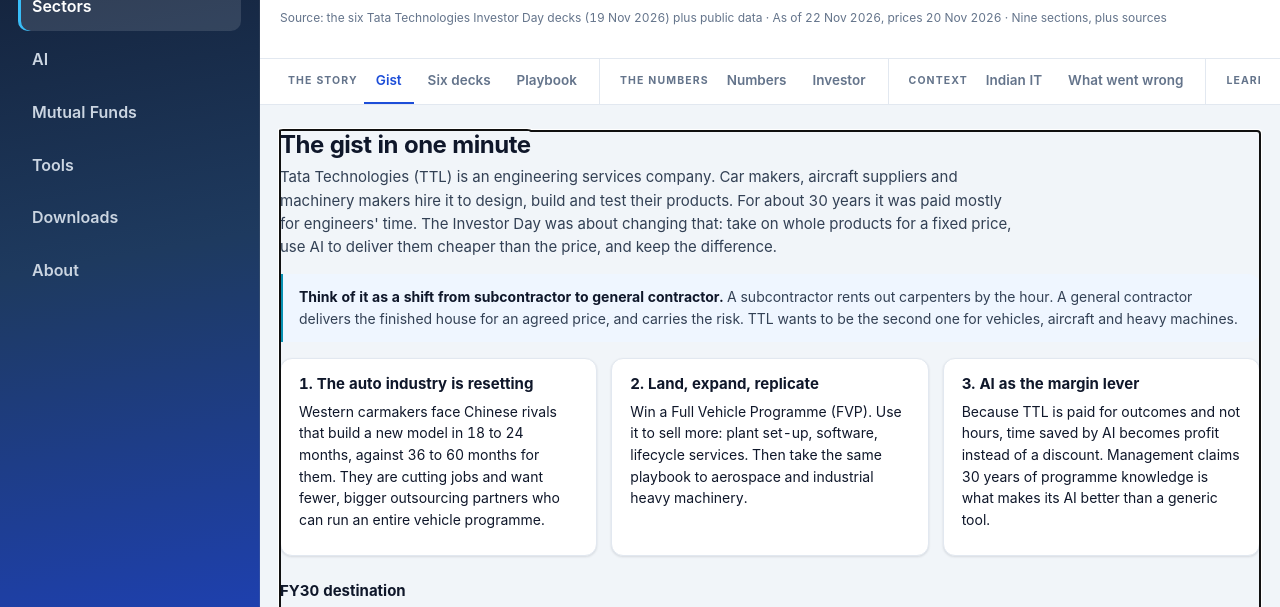
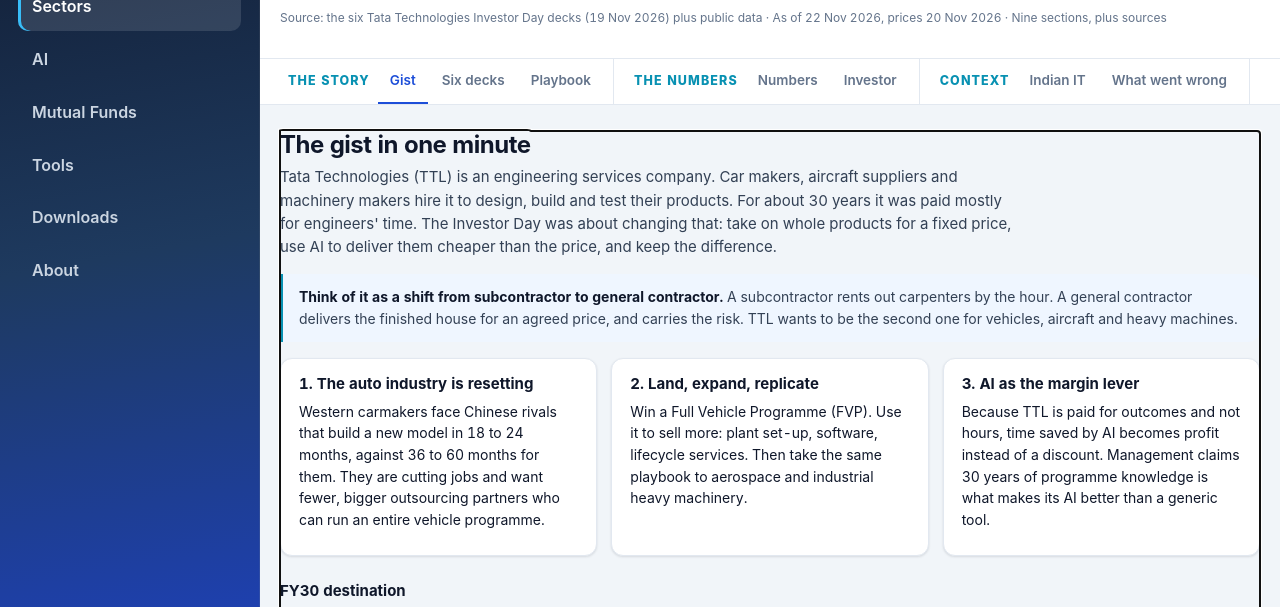
Before and after one commit to manujha665/vatayanlabs-website, a plain HTML site: page sectors/it/tata-technologies-decoded/index.html in a window 1280 px wide. Shown: the part 188-795 px from the top of the page. Drawn offline with Linux system fonts and the light colour scheme.

Commit message:
Make the tab group labels distinct
The group headings in the tab rail (The story, The numbers, Context,
Learn, Notes) sat at 10.5px in --muted, the same colour as the
unselected tabs beside them, so they read as more tabs rather than as
headings. Teal at 12.5px/800 separates them from both the grey tabs and
the blue selected one, and matches the .eyebrow idiom used elsewhere on
the site. Below 640px they step down to 11.5px with tighter tracking so
the scrolling rail does not get crowded.

Also ignores .claude/, which holds the local static-preview launch
config and should not be served from the site.

Co-Authored-By: Claude Opus 5 <noreply@anthropic.com>

```diff
--- a/sectors/it/tata-technologies-decoded/index.html
+++ b/sectors/it/tata-technologies-decoded/index.html
@@ -112,13 +112,14 @@ button,select,input{font:inherit;color:inherit}
 .tabs{display:flex;gap:2px;overflow-x:auto;scrollbar-width:thin}
 .tabs .grp{display:flex;align-items:center;gap:2px;padding-right:10px;margin-right:10px;border-right:1px solid var(--line)}
 .tabs .grp:last-child{border:0;margin-right:0;padding-right:0}
-.tabs .gl{font-size:10.5px;font-weight:700;text-transform:uppercase;letter-spacing:1.1px;
-  color:var(--muted);padding-inline:8px 4px;white-space:nowrap}
+.tabs .gl{font-size:12.5px;font-weight:800;text-transform:uppercase;letter-spacing:1.1px;
+  color:var(--teal);padding-inline:8px 6px;white-space:nowrap}
 .tab{background:none;border:0;border-bottom:2px solid transparent;padding:11px 12px;cursor:pointer;
   color:var(--muted);white-space:nowrap;font-size:13.5px;font-weight:600;transition:color .12s}
 .tab:hover{color:var(--ink)}
 .tab[aria-selected="true"]{color:var(--accent);border-bottom-color:var(--accent)}
-@media(max-width:640px){.rail-in{padding-inline:16px}.tab{font-size:13px;padding:10px 9px}}
+@media(max-width:640px){.rail-in{padding-inline:16px}.tab{font-size:13px;padding:10px 9px}
+  .tabs .gl{font-size:11.5px;letter-spacing:.8px;padding-inline:6px 4px}}
 
 /* one panel at a time, once the script has run; without it the page is
    simply the whole study, in order */
```
Also changed, not shown: 1 other file.
